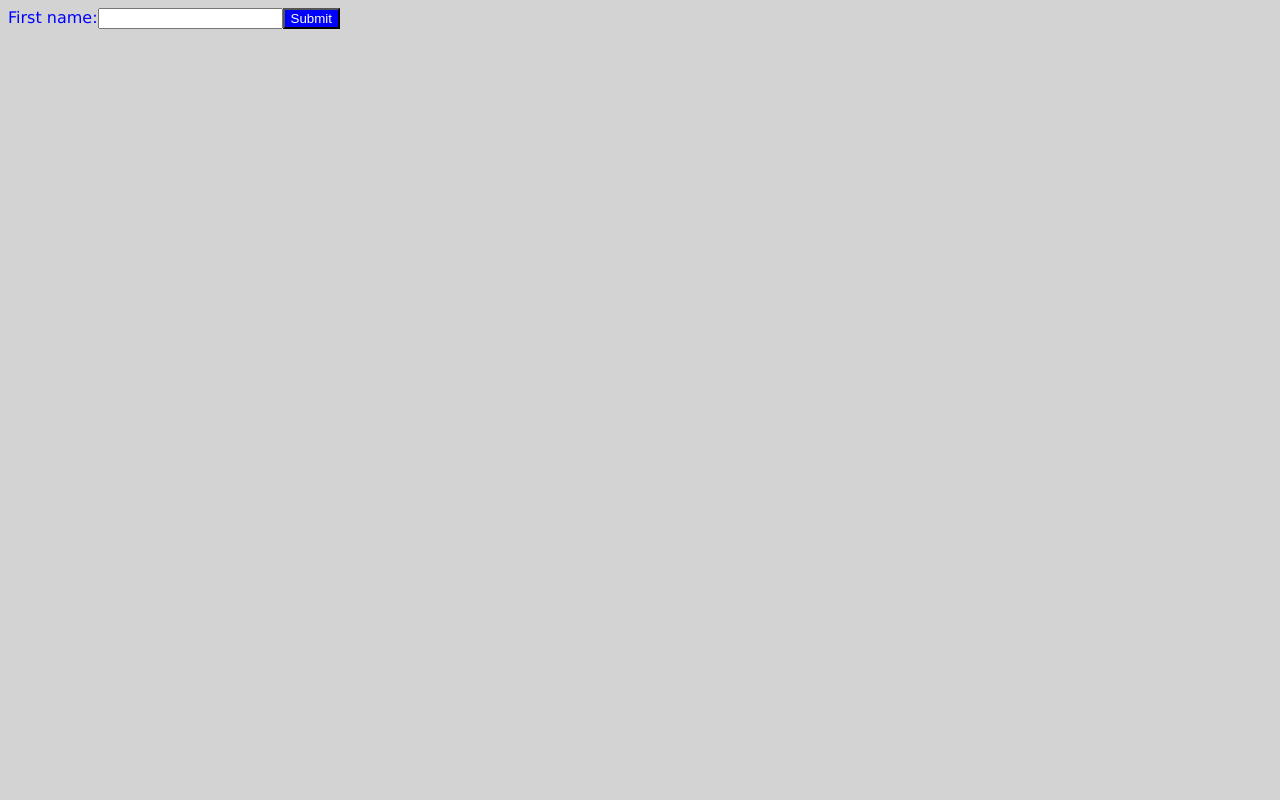
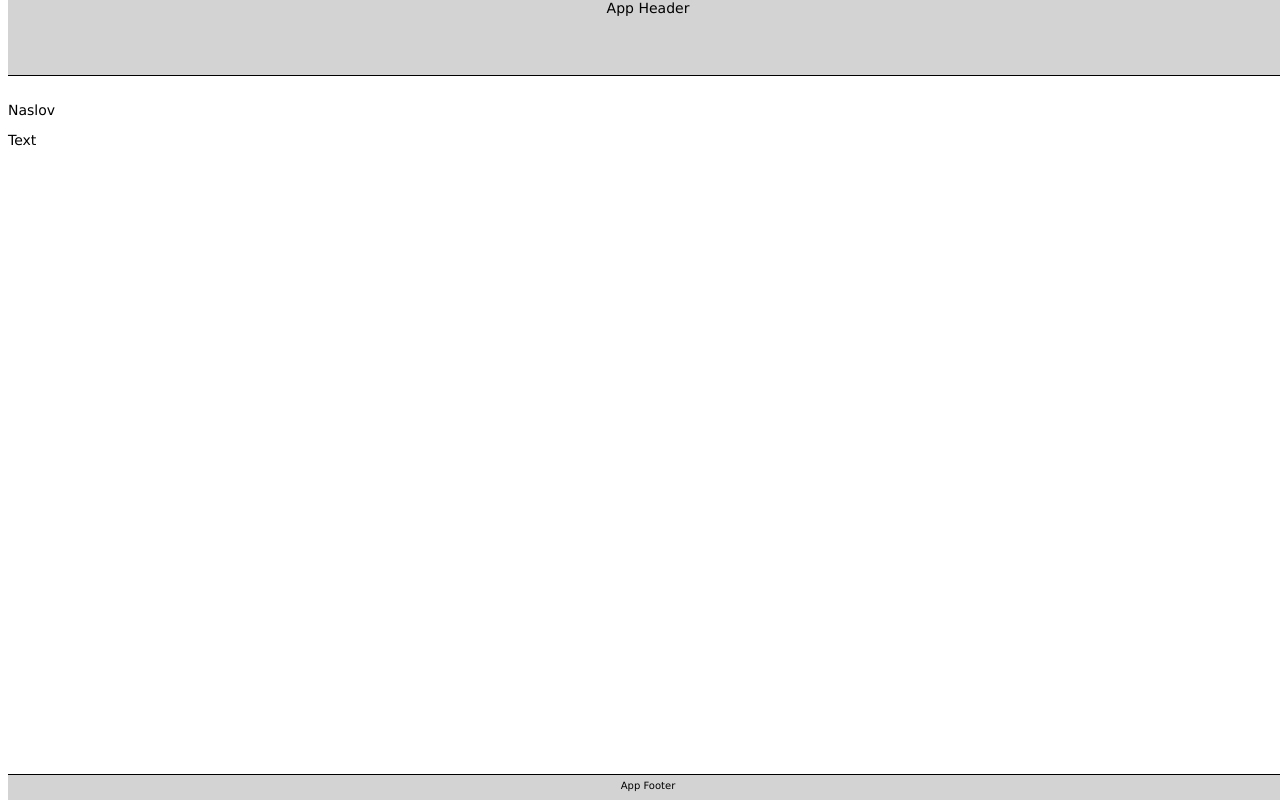
Before and after one commit to Vinyla/react-app, a JavaScript app: page / in a window 1280 px wide. Built offline with nearby package versions, Linux system fonts and the light colour scheme.

Commit message:
basic header and footer

```diff
--- a/src/App.js
+++ b/src/App.js
@@ -1,20 +1,14 @@
-const labelTxt = 'First name:';
-const style = {
-  backgroundColor: 'blue',
-  color: 'white'
-};
+import AppHeader from './components/AppHeader';
+import AppFooter from './components/AppFooter';
 
 //Create a react component
 const App = () => {
   return (
     <div>
-      <div>
-        <label className='label' htmlFor='name'>
-          {labelTxt}
-        </label>
-        <input id='name' />
-        <button style={style}>Submit</button>
-      </div>
+      <AppHeader />
+      <p>Naslov</p>
+      <p>Text</p>
+      <AppFooter />
     </div>
   );
 };
--- /dev/null
+++ b/src/components/AppFooter.js
@@ -0,0 +1,5 @@
+const AppFooter = () => {
+  return <footer>App Footer</footer>;
+};
+
+export default AppFooter;
--- /dev/null
+++ b/src/components/AppHeader.js
@@ -0,0 +1,5 @@
+const AppHeader = () => {
+  return <header>App Header</header>;
+};
+
+export default AppHeader;
--- a/src/index.css
+++ b/src/index.css
@@ -1,10 +1,29 @@
 body {
  font-family: Verdana, Geneva, Tahoma, sans-serif;
  font-size: 14px;
- background-color: lightgray;
+ background-color: white;
+ padding-top: 80px;
 }
 
-.label {
- font-size: 16px;
- color: blue;
+header, footer {
+ position: fixed;
+ text-align: center;
+ width: 100%;
+ background-color: lightgray;
+ color: black;
+ z-index: 999;
 }
+
+header {
+ top: 0;
+ height: 75px;
+ border-bottom: solid black 1px;
+}
+
+footer {
+ bottom: 0;
+ height: 20px;
+ font-size: 10px;
+ padding-top: 5px;
+ border-top: solid black 1px;
+}
```
